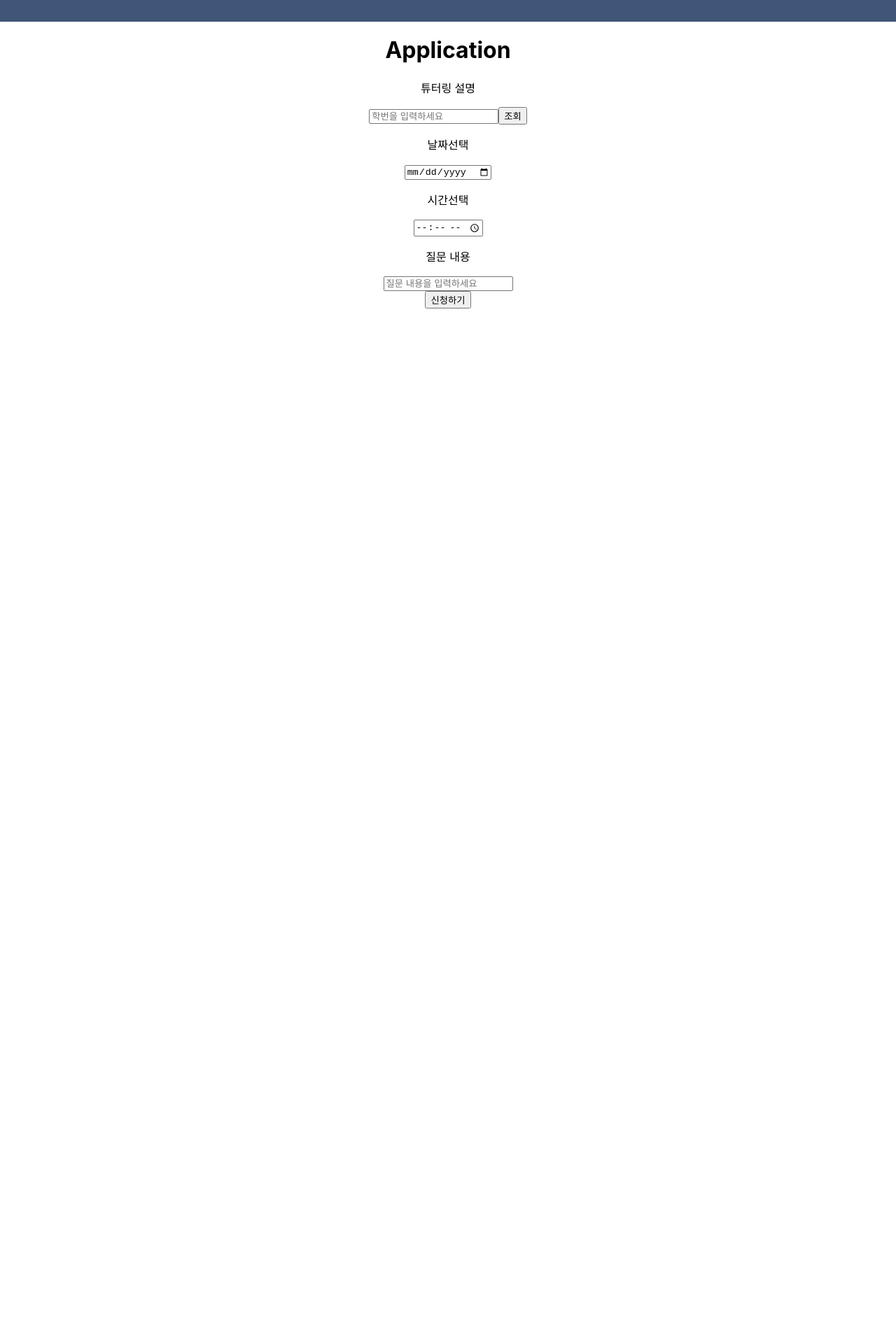
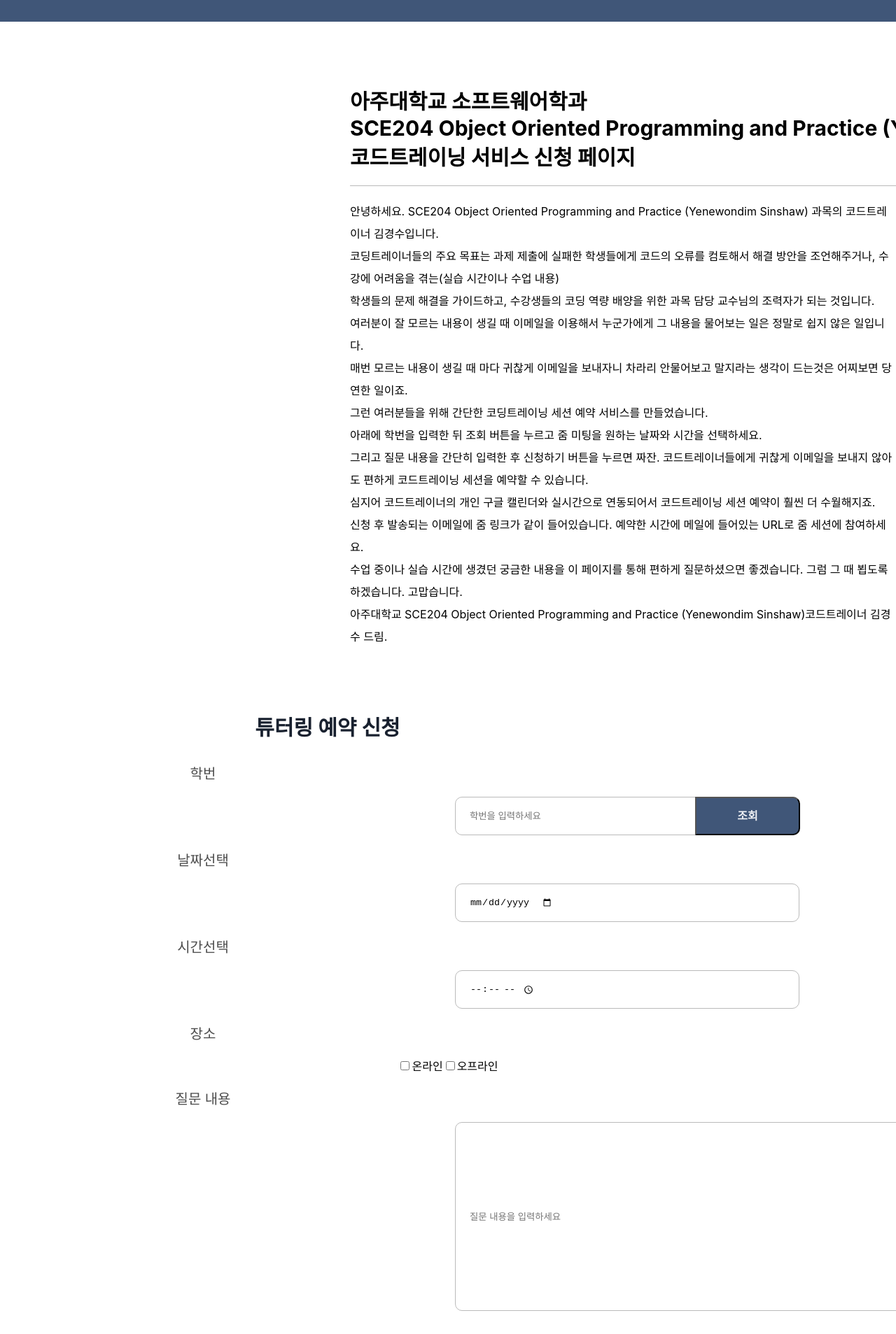
Before and after one commit to hun9008/ajouton_tutor, a React (Create React App) app in the folder front/ajouton/: page /TutorApplication in a window 1280 px wide. Shown: the part 73-1980 px from the top of the page at 70% size. Before the commit the page ends 800 px from the top, so only its background shows below. Built offline with nearby package versions, Linux system fonts and the light colour scheme.

Commit message:
Feat: TutorApplication Style

```diff
--- a/front/ajouton/src/TutorAllpication.css
+++ /dev/null
@@ -1,6 +0,0 @@
-.title {
-    text-align: center;
-    font-size: 30px;
-    font-weight: bold;
-    margin-bottom: 20px;
-}
--- /dev/null
+++ b/front/ajouton/src/TutorApplication.css
@@ -0,0 +1,117 @@
+.title {
+    text-align: left;
+    font-size: 30px;
+    font-weight: bold;
+
+}
+
+.top {
+    width: 1140px;
+    margin-top: 90px;
+    margin-left: 500px;
+}
+
+.inst {
+    margin-top: 20px;
+    margin-left: 500px;
+
+    text-align: left;
+    line-height: 2;
+}
+
+.line {
+    width: 1140px;
+    height: 1px;
+    background: #BABABA;
+    margin-left: 500px;
+}
+
+.bold {
+    color: var(--title, #19212F);
+    font-size: 30px;
+    font-style: normal;
+    font-weight: 700;
+    line-height: normal;
+    margin-left: -344px;
+    margin-top: 90px;
+}
+
+.menu {
+    color: var(--text, #4D4D4D);
+    font-size: 20px;
+    font-style: normal;
+    font-weight: 500;
+    line-height: normal;
+    margin-left: -700px;
+}
+
+.button1{
+    display: flex;
+    width: 150px;
+    height: 55px;
+    justify-content: center;
+    align-items: center;
+    flex-shrink: 0;
+    border-radius: 0px 10px 10px 0px;
+    background: var(--primary-color, #405678);
+    margin-left: 993px;
+    margin-top: -55px;
+
+    color: #EDEFF3;
+    font-size: 16px;
+    font-style: normal;
+    font-weight: 700;
+    line-height: 16px; /* 100% */
+}
+
+.textbox{
+    display: flex;
+    width: 450px;
+    height: 15px;
+    padding: 19px 20px;
+    align-items: center;
+    gap: 10px;
+    flex-shrink: 0;
+    margin-left: 650px;
+    border-radius: 10px;
+    border: 1px solid var(--textfield, #BABABA);
+    background: #FFF;
+}
+
+.qtext {
+    display: flex;
+    width: 753px;
+    height: 230px;
+    padding: 19px 20px;
+    align-items: flex-start;
+    gap: 10px;
+    flex-shrink: 0;
+    border-radius: 10px;
+    border: 1px solid var(--textfield, #BABABA);
+    background: #FFF;
+    margin-left: 650px;
+ }
+
+ .button2{
+    display: flex;
+    width: 300px;
+    height: 54px;
+    justify-content: center;
+    align-items: center;
+    flex-shrink: 0;
+    margin-top: 104px;
+    margin-left: 650px;
+    border-radius: 10px;
+ }
+
+ .button2.active {
+
+    background: var(--primary-color, #405678);
+
+    color: #EDEFF3;
+
+    font-size: 16px;
+    font-style: normal;
+    font-weight: 700;
+    line-height: 16px; /* 100% */
+ }
--- a/front/ajouton/src/TutorApplication.js
+++ b/front/ajouton/src/TutorApplication.js
@@ -1,30 +1,130 @@
-import React from 'react';
-
-
-
+import React, { useState } from 'react';
+import './TutorApplication.css';
 
 function ToutorApplication() {
 
+    const [isOfflineSelected, setIsOfflineSelected] = useState(false);
+    const [studentNumber, setStudentNumber] = useState('');
+    const [date, setDate] = useState('');
+    const [time, setTime] = useState('');
+    const [location, setLocation] = useState(''); // If offline is selected
+    const [question, setQuestion] = useState('');
+    const [isSubmitted, setIsSubmitted] = useState(false);
+
+    const isFormComplete = () => {
+        return studentNumber && date && time && ((isOfflineSelected && location) || !isOfflineSelected) && question;
+    };
+
+    const handleOfflineChange = (e) => {
+        setIsOfflineSelected(e.target.checked);
+        if (!e.target.checked) {
+            setLocation(''); // Reset location if offline is unchecked
+        }
+    }
+
+
+    const handleSubmit = () => {
+        if (isFormComplete() && !isSubmitted) {
+            // Show the alert
+            alert('신청이 완료되었습니다!');
+            setIsSubmitted(true);
+            // You can also add additional logic here, like sending the form data to a server
+        }
+    };
+
     return (
         <div>
-            <h1 className="title">Application</h1>
-            <p>튜터링 설명</p>
+            <div className="top">
+            <h1 className="title">
+                아주대학교 소프트웨어학과 <br />
+                SCE204 Object Oriented Programming and Practice (Yenewondim Sinshaw) <br />
+                코드트레이닝 서비스 신청 페이지
+            </h1>
+            </div>
+            <div className='line'/>
+            <p className='inst'>
+                안녕하세요. SCE204 Object Oriented Programming and Practice (Yenewondim Sinshaw) 과목의 코드트레이너 김경수입니다. <br />
+                코딩트레이너들의 주요 목표는 과제 제출에 실패한 학생들에게 코드의 오류를 컴토해서 해결 방안을 조언해주거나, 수강에 어려움을 겪는(실습 시간이나 수업 내용) <br />
+                학생들의 문제 해결을 가이드하고, 수강생들의 코딩 역량 배양을 위한 과목 담당 교수님의 조력자가 되는 것입니다.<br />
+                여러분이 잘 모르는 내용이 생길 때 이메일을 이용해서 누군가에게 그 내용을 물어보는 일은 정말로 쉽지 않은 일입니다. <br />
+                매번 모르는 내용이 생길 때 마다 귀찮게 이메일을 보내자니 차라리 안물어보고 말지라는 생각이 드는것은 어찌보면 당연한 일이죠. <br />
+                그런 여러분들을 위해 간단한 코딩트레이닝 세션 예약 서비스를 만들었습니다.<br />
+                아래에 학번을 입력한 뒤 조회 버튼을 누르고 줌 미팅을 원하는 날짜와 시간을 선택하세요. <br />
+                그리고 질문 내용을 간단히 입력한 후 신청하기 버튼을 누르면 짜잔. 코드트레이너들에게 귀찮게 이메일을 보내지 않아도 편하게 코드트레이닝 세션을 예약할 수 있습니다. <br />
+                심지어 코드트레이너의 개인 구글 캘린더와 실시간으로 연동되어서 코드트레이닝 세션 예약이 훨씬 더 수월해지죠.<br />
+                신청 후 발송되는 이메일에 줌 링크가 같이 들어있습니다. 예약한 시간에 메일에 들어있는 URL로 줌 세션에 참여하세요. <br />
+                수업 중이나 실습 시간에 생겼던 궁금한 내용을 이 페이지를 통해 편하게 질문하셨으면 좋겠습니다. 그럼 그 때 뵙도록 하겠습니다. 고맙습니다.<br />
+                아주대학교 SCE204 Object Oriented Programming and Practice (Yenewondim Sinshaw)코드트레이너 김경수 드림.<br />
+            </p>
 
             <div className="container">
 
-                <div className="studentnum">
+                    <p className='bold'>튜터링 예약 신청</p>
 
-                    <input type="text" placeholder="학번을 입력하세요"></input>
-                    <button>조회</button>
+                    <p className='menu'>학번</p>
+                    <div className="studentnum">
 
-                    <p>날짜선택</p>
-                    <input type="date"></input>
+                    <input
+                    className='textbox'
+                    type="text"
+                    placeholder="학번을 입력하세요"
+                    value={studentNumber}
+                    onChange={e => setStudentNumber(e.target.value)}
+                    />
+                    <button className='button1'>조회</button>
 
-                    <p>시간선택</p>
-                    <input type="time"></input>
+                    <p className='menu'>날짜선택</p>
+                    <input
+                    className='textbox'
+                    type="date"
+                    value={date}
+                    onChange={e => setDate(e.target.value)}
+                    />
 
-                    <p>질문 내용</p>
-                    <input type="text" placeholder="질문 내용을 입력하세요"></input>
+                    <p className='menu'>시간선택</p>
+                    <input
+                    className='textbox'
+                    type="time"
+                    value={time}
+                    onChange={e => setTime(e.target.value)}
+                    />
+
+                    <p className='menu'>장소</p>
+                    <div>
+                        <label>
+                            <input className='checkbox' type="checkbox" value="online" />
+                            온라인
+                        </label>
+                        <label>
+                        <input
+                            className='checkbox'
+                            type="checkbox"
+                            value="offline"
+                            onChange={handleOfflineChange}
+                        />
+                        오프라인
+                    </label>
+                </div>
+                {isOfflineSelected && (
+                    <div>
+                        <p className='menu'>장소 추가</p>
+                        <input
+                            className='textbox'
+                            type="text"
+                            placeholder="오프라인 장소를 입력하세요"
+                            value={location}
+                            onChange={e => setLocation(e.target.value)}
+                        />
+                    </div>
+                )}
+                    <p className='menu' >질문 내용</p>
+                    <input
+                    className='qtext'
+                    type="text"
+                    placeholder="질문 내용을 입력하세요"
+                    value={question}
+                    onChange={e => setQuestion(e.target.value)}
+                    />
 
 
 
@@ -32,7 +132,13 @@
 
 
                 </div>
-                <button>신청하기</button>
+                <button
+                className={`button2 ${isFormComplete() ? 'active' : ''}`}
+                disabled={!isFormComplete() || isSubmitted}
+                onClick={handleSubmit}
+                 >
+                {isFormComplete() ? '신청하기' : '비활성화'}
+                </button>
             </div>
 
 
```
